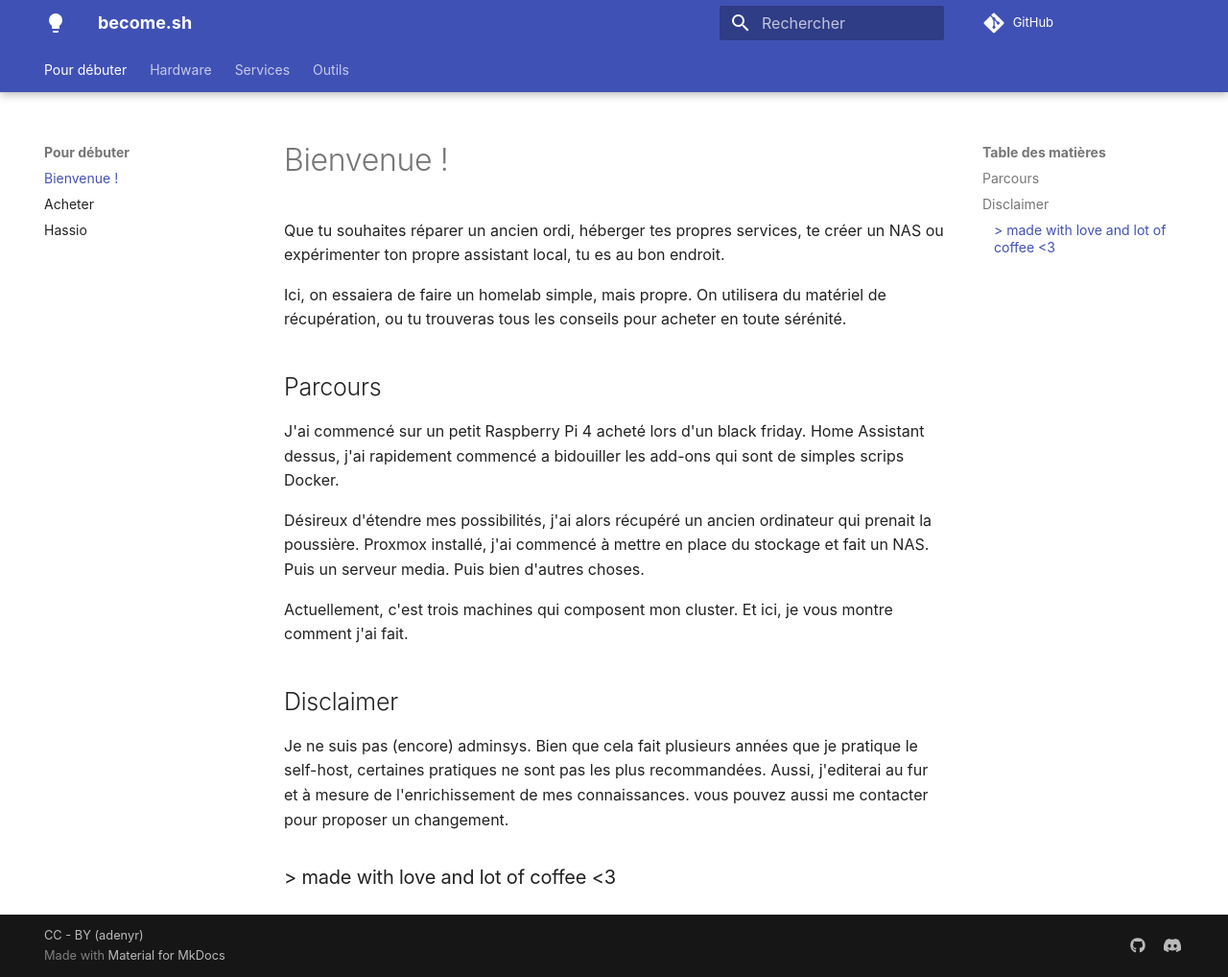
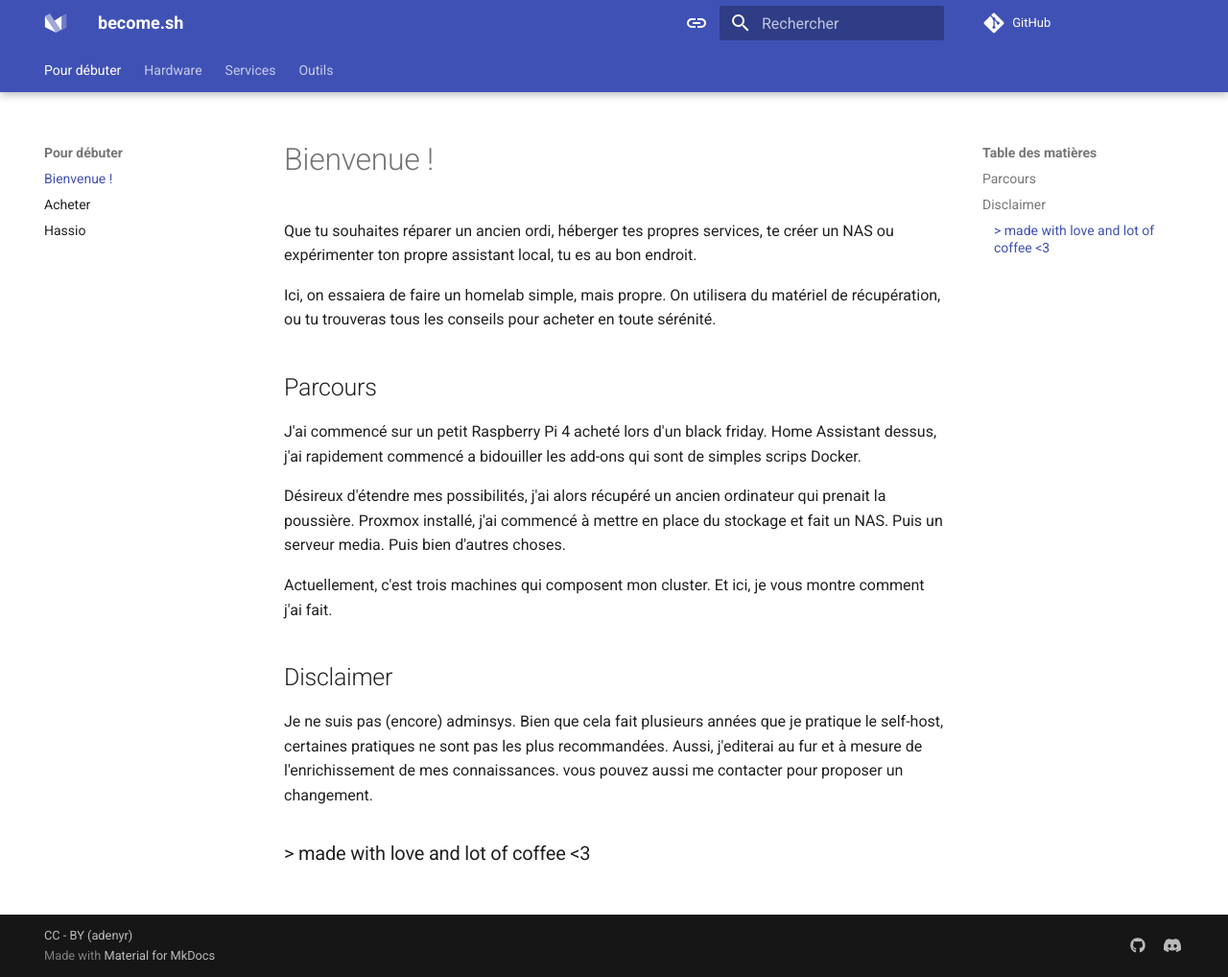
Before and after one commit to adenyrr/become.sh, an MkDocs documentation site: the page built from docs/index.md, in a window 1280 px wide and 1018 px high. Shown: the whole window at 96% size. Built offline with MkDocs 1.6.1 and Material for MkDocs 9.7.7, drawn with Linux system fonts in a browser that asks for light colours; comment, search, counter and statistics services are not loaded.

Commit message:
Update mkdocs.yml
update palette

```diff
--- a/mkdocs.yml
+++ b/mkdocs.yml
@@ -33,11 +33,35 @@
     - toc.follow
     - navigation.top
   language: fr
-  font: false
   icon:
     logo: material/lightbulb
   include_homepage_in_sidebar: false
   sticky_navigation: true
+  palette:
+    - media: "(prefers-color-scheme)"
+      toggle:
+        icon: material/link
+        name: Allumer la lumière
+    - media: "(prefers-color-scheme: light)"
+      scheme: default
+      primary: indigo
+      accent: indigo
+      toggle:
+        icon: material/toggle-switch
+        name: Eteindre la lumière
+    - media: "(prefers-color-scheme: dark)"
+      scheme: slate
+      primary: black
+      accent: indigo
+      toggle:
+        icon: material/toggle-switch-off
+        name: Suivre le système
+  font:
+    text: Roboto
+    code: Roboto Mono
+  favicon: assets/favicon.png
+  icon:
+    logo: logo
 
 plugins:
   - search
```
